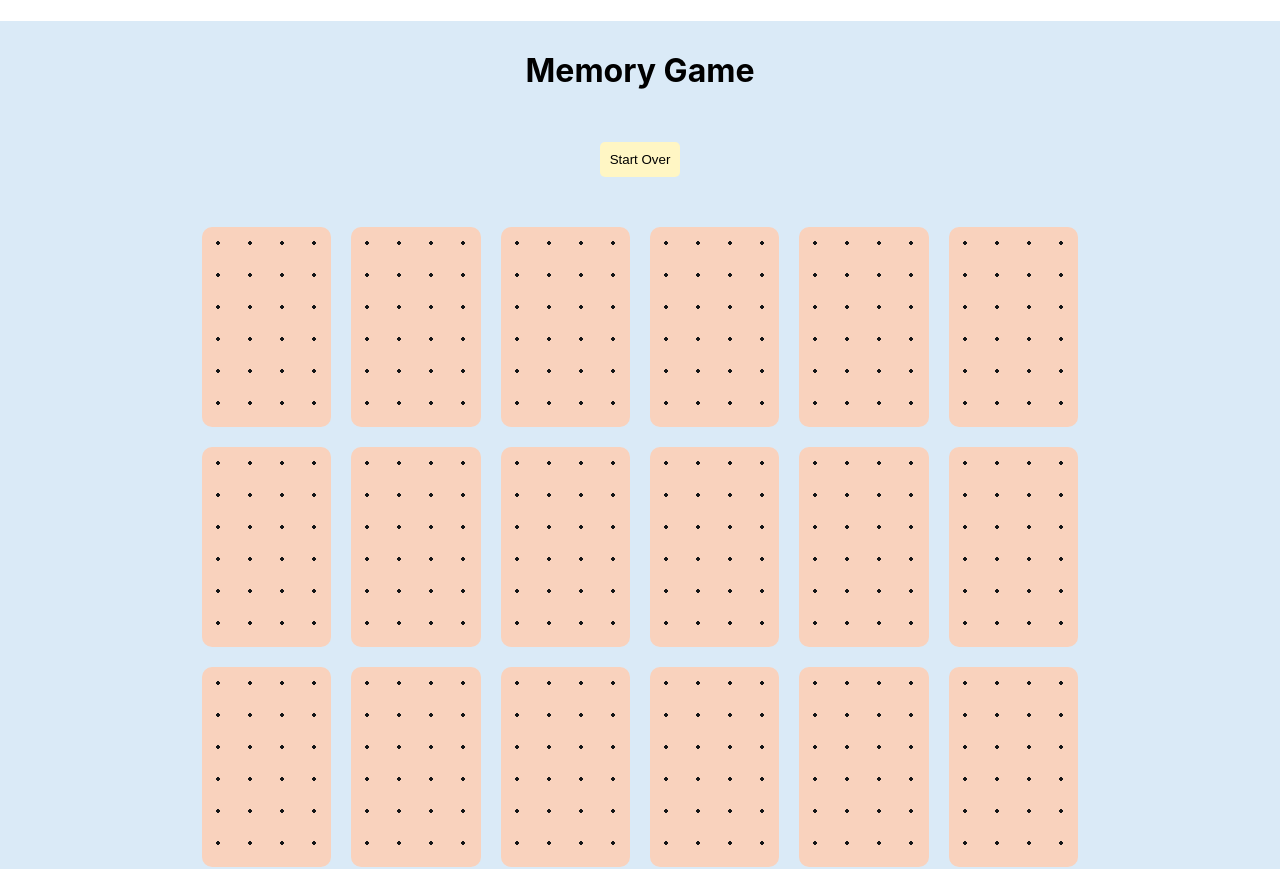
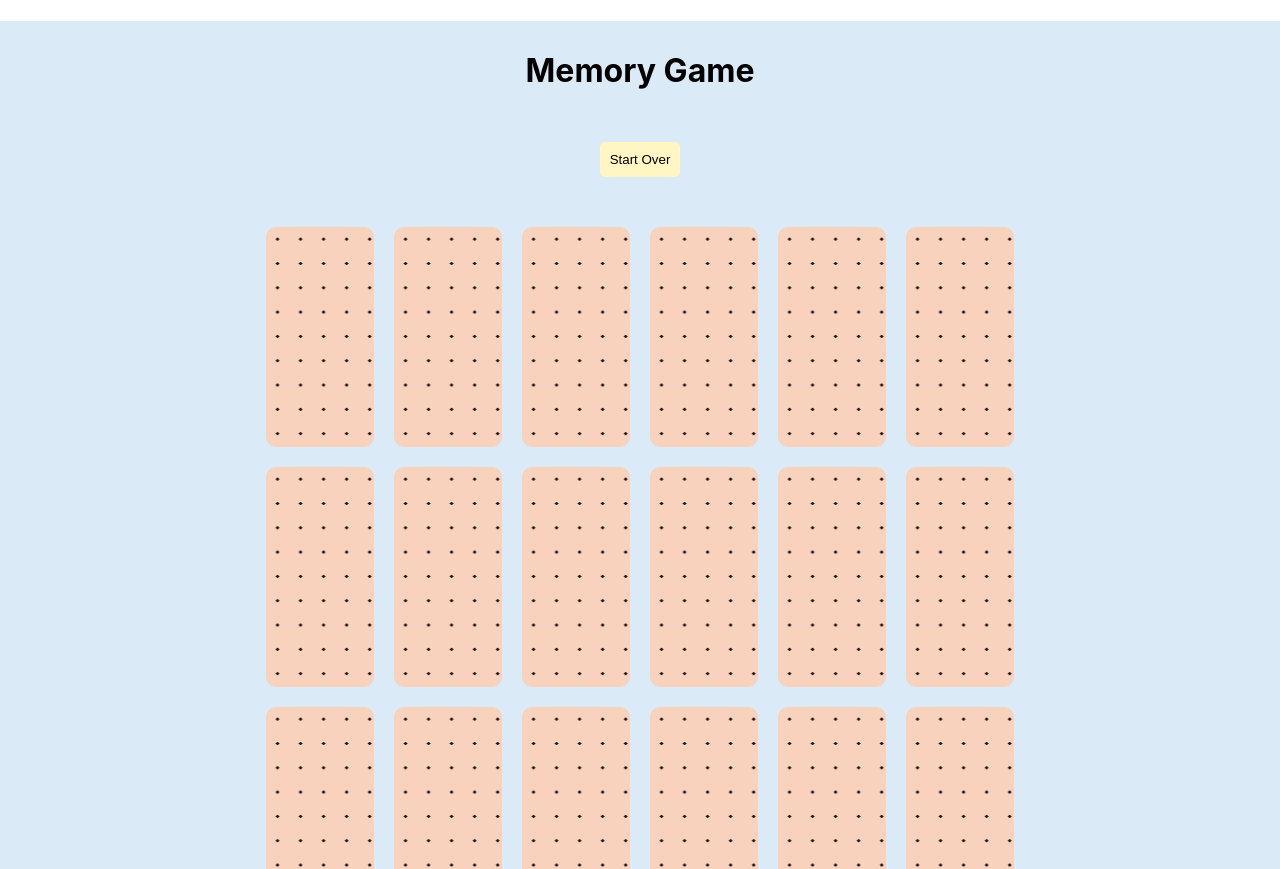
Before and after one commit to WebAhead12/Memory-Game, a React (Create React App) app: page / in a window 1280 px wide. Shown: the top 869 px of the page. Built offline with nearby package versions, Linux system fonts and the light colour scheme.

Commit message:
fixed cards place

```diff
--- a/src/components/cards/card/style.css
+++ b/src/components/cards/card/style.css
@@ -1,11 +1,11 @@
 .card {
   /* background-color: brown; */
-  height: 200px;
-  width: 150px;
+  height: 220px;
+  width: 190px;
   margin: 10px;
   background-color: #f4a06f;
   opacity: 0.9;
   background-image: radial-gradient(rgb(0, 0, 0) 1.6px, #fdd0b7 1.6px);
-  background-size: 32px 32px;
+  background-size: 1.8vw 1.9vw;
   border-radius: 10px;
 }
--- a/src/components/cards/style.css
+++ b/src/components/cards/style.css
@@ -2,7 +2,7 @@
   display: flex;
   flex-direction: column;
   margin: auto;
-  width: 70%;
+  width: 60%;
 }
 
 .row1,
@@ -11,4 +11,5 @@
 .row4 {
   display: flex;
   flex-direction: row;
+  justify-content: space-between;
 }
```
